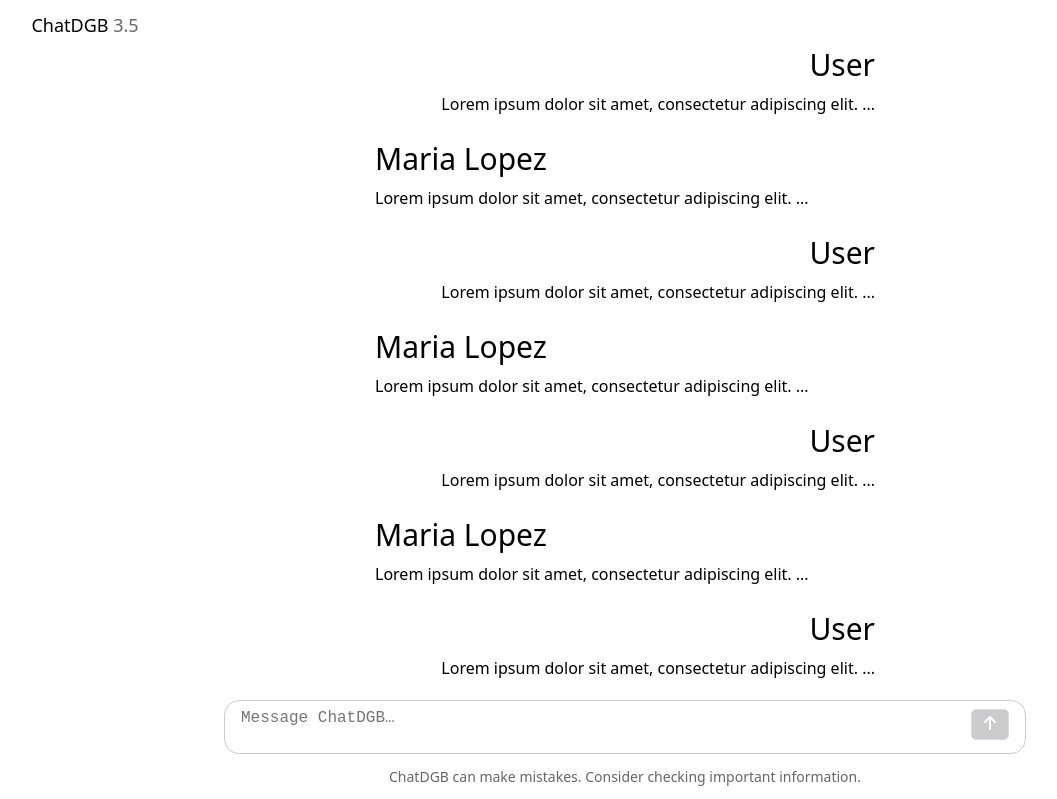
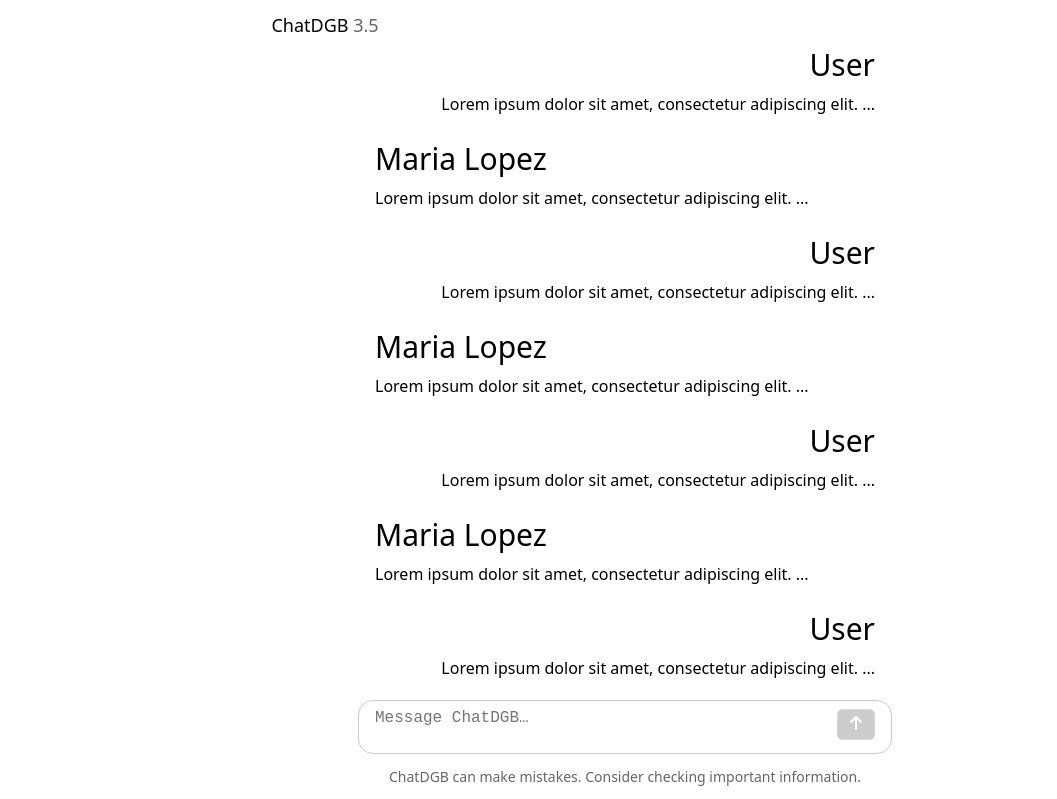
Before and after one commit to hunterhhunter/DokiDoki_Agents, a plain HTML site: page main/frontend/index.html in a window 1280 px wide. Shown: the top 799 px of the page, without its empty margins (15-1072 px from the left). Drawn offline with Linux system fonts and the light colour scheme.

Commit message:
- 탑 스티키 하단 너비 고정

```diff
--- a/main/frontend/css/index.css
+++ b/main/frontend/css/index.css
@@ -1,23 +1,21 @@
 body {
     font-family: Söhne, ui-sans-serif, system-ui, -apple-system, "Segoe UI", Roboto, Ubuntu, Cantarell, "Noto Sans", sans-serif, "Helvetica Neue", Arial, "Apple Color Emoji", "Segoe UI Emoji", "Segoe UI Symbol", "Noto Color Emoji";
-}
-
-.top-fixed, .bottom-fixed {
-    /* padding: 10px; */
-    position: fixed;
-    width: 100%;
-
 }
 
 .top-fixed {
     top: 0;
     background-color: rgba(255, 255, 255, 0.7);
+    width: 100%;
+    position: sticky;
+    margin: auto;
 }
 
 .bottom-fixed {
     bottom: 0;
     margin: auto;
+    width: 100%;
     background-color: rgba(255, 255, 255);
+    position: fixed;
 }
 
 #main-logo {
@@ -36,7 +34,7 @@ body {
     border-radius: 15px;
     padding: 0.5rem 1rem;
     overflow: hidden;
-    width: 60%;
+    width: 500px;
     margin: auto;
 }
 
@@ -84,3 +82,10 @@ body {
 .user {
     text-align: right;
 }
+
+@media (min-width: 800px) {
+    .top-fixed {
+        width: 800px;
+        margin: auto;
+    }
+}
--- a/main/frontend/index.html
+++ b/main/frontend/index.html
@@ -10,7 +10,6 @@
     <div class="top-fixed">
         <div id="main-logo">ChatDGB <span style="color: rgb(102, 102, 102);">3.5</span></div>
     </div>
-    <div style="height: 50px;"></div>
     <div class="content">
         <div class="conversation user">
             <h1>User</h1>
```
